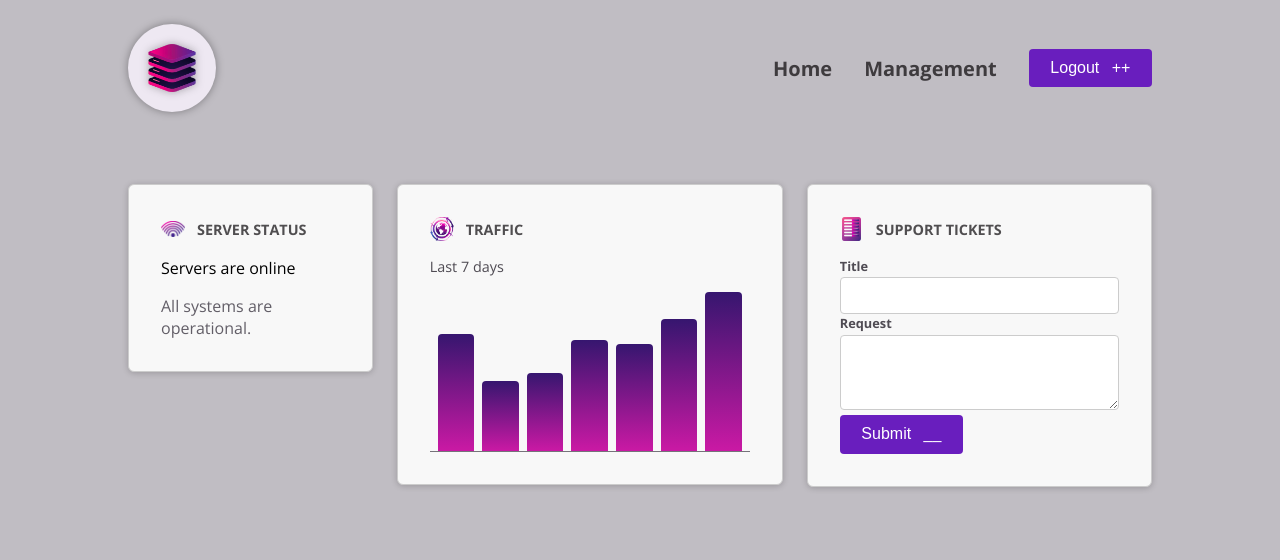
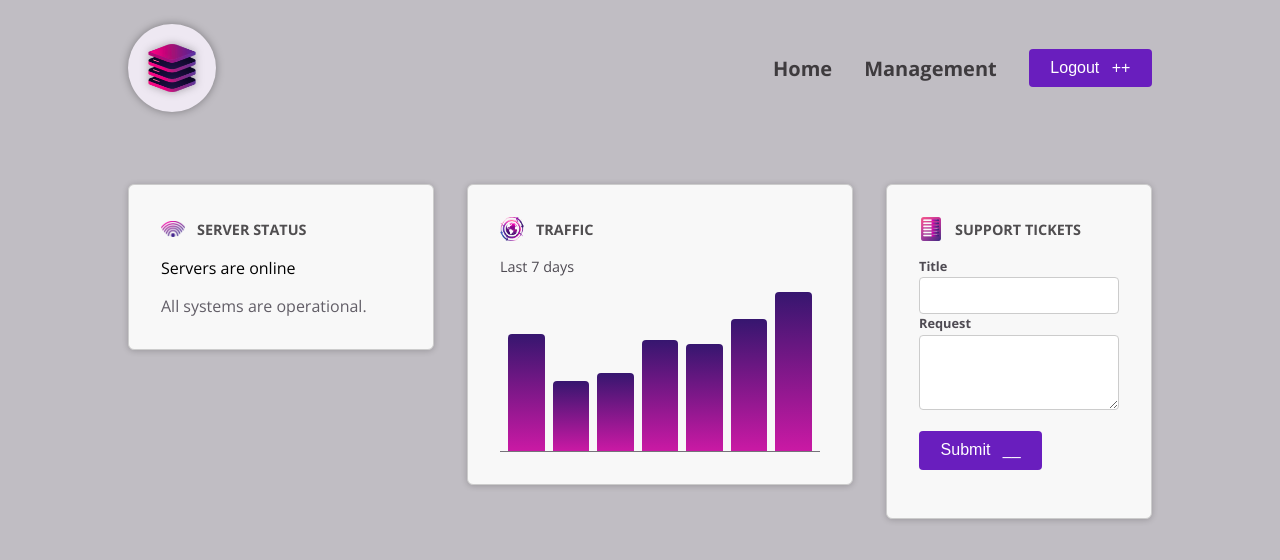
Before and after one commit to imHarish03/ng-ticker-mgt, an Angular app: page / in a window 1280 px wide. Shown: the top 560 px of the page. Built offline with nearby package versions, Linux system fonts and the light colour scheme.

Commit message:
Hosting elements updated for all components

```diff
--- a/src/app/dashboard/server-status/server-status.component.css
+++ b/src/app/dashboard/server-status/server-status.component.css
@@ -1,4 +1,4 @@
-#status {
+:host {
     display: block;
     width: 15rem;
   }
--- a/src/app/dashboard/server-status/server-status.component.html
+++ b/src/app/dashboard/server-status/server-status.component.html
@@ -1,6 +1,3 @@
-<article>
-
-    <div>
 @if (currentStatus === 'online') {
 <p>Servers are online</p>
 <p>All systems are operational.</p>
@@ -11,5 +8,3 @@
 <p>Server status is unknown</p>
 <p>Fetching server status failed.</p>
 }
-    </div>
-</article>
--- a/src/app/dashboard/tickets/new-ticket/new-ticket.component.html
+++ b/src/app/dashboard/tickets/new-ticket/new-ticket.component.html
@@ -7,6 +7,6 @@
     <app-control label="Request">
         <textarea name="request" id="request" rows="3"></textarea>
     </app-control>
+    <p> <button appButton> Submit <span ngProjectAs="icon">__</span> </button></p>
 
-    <button appButton> Submit <span ngProjectAs="icon">__</span> </button>
 </form>
--- a/src/app/dashboard/tickets/tickets.component.css
+++ b/src/app/dashboard/tickets/tickets.component.css
@@ -1,33 +1,33 @@
-#tickets {
+:host {
     display: flex;
     flex-direction: column;
     gap: 1.5rem;
   }
 
-  #tickets ul {
+  :host ul {
     list-style: none;
     margin: 0;
     padding: 0;
     width: 15rem;
   }
 
-  #tickets li {
+  :host li {
     margin: 0.5rem 0;
   }
 
-  #tickets p {
+  :host p {
     margin: 0;
     color: #4f4b53;
   }
 
-  #tickets h2 {
+  :host h2 {
     margin: 0;
     font-size: 1.1rem;
     color: #38343c;
   }
 
   @media (min-width: 768px) {
-    #tickets {
+    :host {
       flex-direction: row;
     }
   }
--- a/src/app/dashboard/traffic/traffic.component.css
+++ b/src/app/dashboard/traffic/traffic.component.css
@@ -1,5 +1,5 @@
 
-#traffic {
+:host {
     display: block;
     width: 15rem;
   }
@@ -27,7 +27,7 @@
   }
 
   @media (min-width: 768px) {
-    #traffic {
+    :host {
       width: 20rem;
     }
   }
--- a/src/app/dashboard/traffic/traffic.component.html
+++ b/src/app/dashboard/traffic/traffic.component.html
@@ -1,10 +1,6 @@
-<article>
-    <div id="traffic">
 <p>Last 7 days</p>
 <div id="chart">
     @for (dataPoint of dummyTrafficData; track dataPoint.id) {
     <div [style.height]="(dataPoint.value / maxTraffic) * 100 + '%'"></div>
     }
 </div>
-    </div>
-</article>
```
Lines whose indentation alone changed are shown as unchanged.
